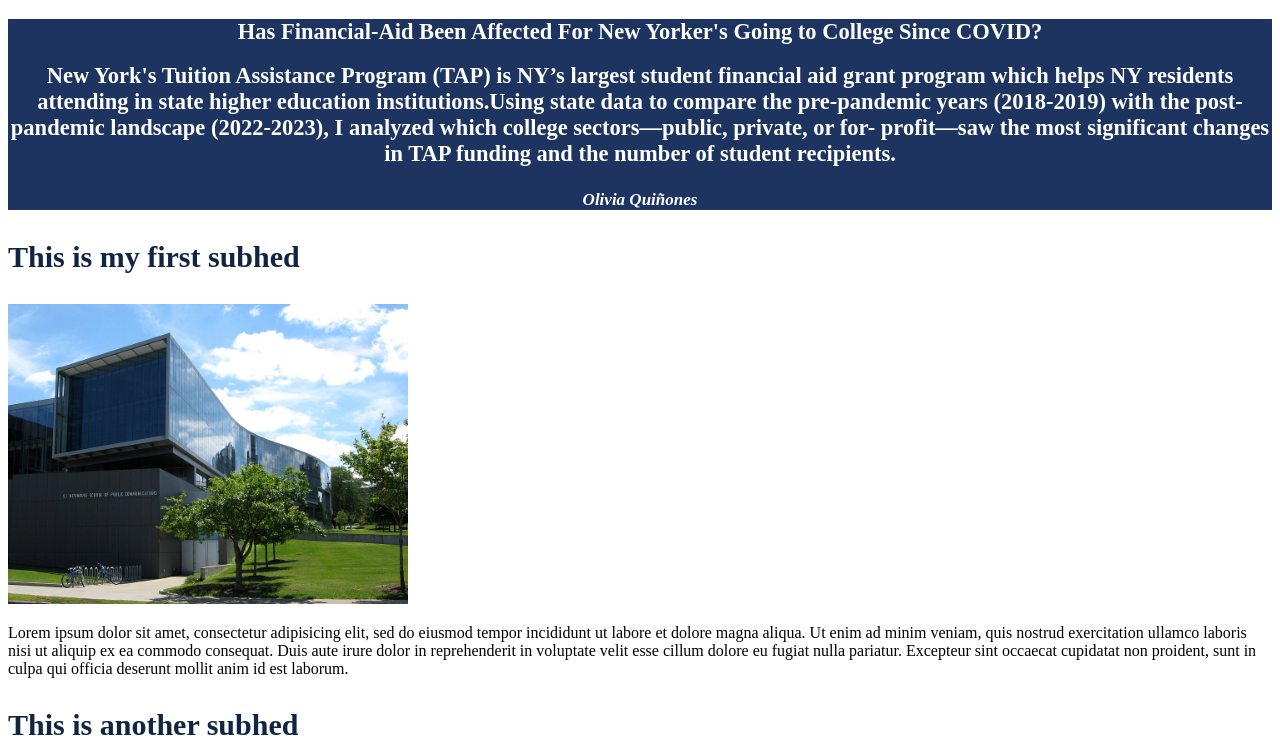
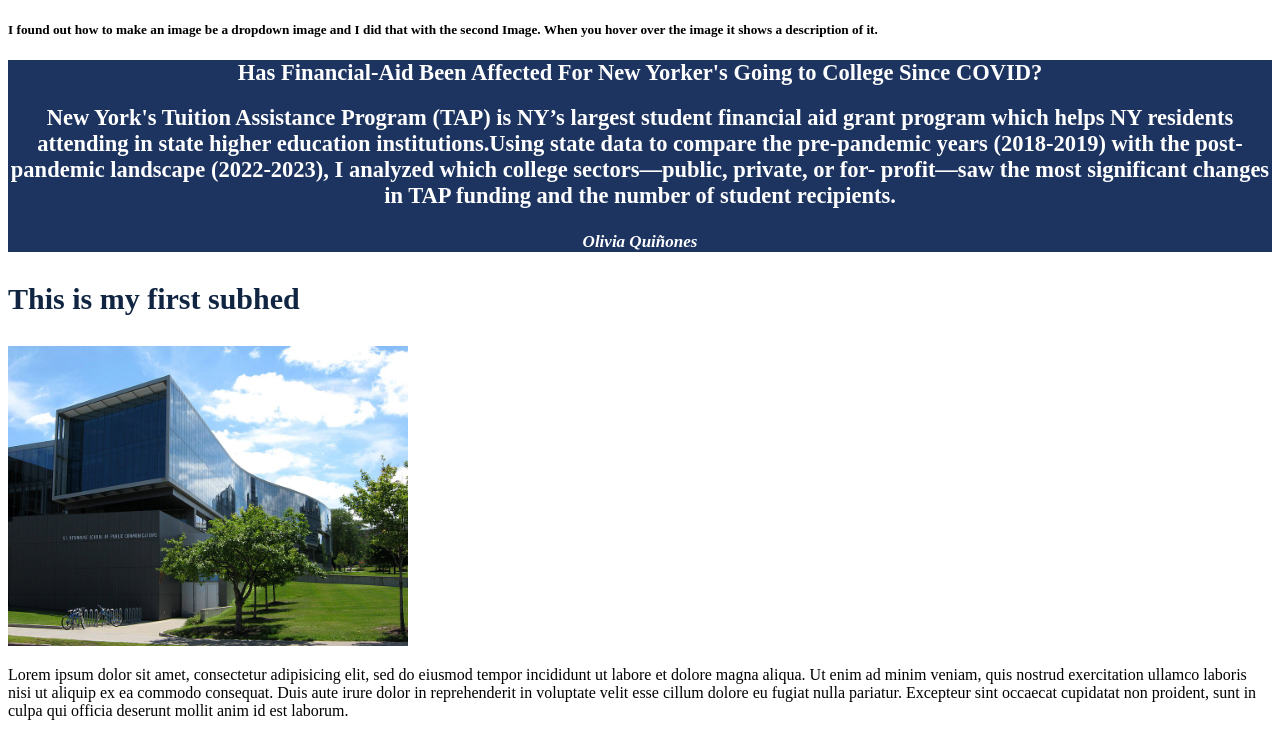
Before and after one commit to Oliviaquinones/Oliviaquinones_final.github.io, a plain HTML site: page index.html in a window 1280 px wide. Shown: the top 747 px of the page. Drawn offline with Linux system fonts and the light colour scheme.

Commit message:
Add files via upload

```diff
--- a/index.html
+++ b/index.html
@@ -13,7 +13,7 @@
 		<!-- Google font: Poppins -->
 
 	</head>
-
+	<h5> I found out how to make an image be a dropdown image and I did that with the second Image. When you hover over the image it shows a description of it.</h5>
 	<body>
 		<section class="header">
 			<h1> Has Financial-Aid Been Affected For New Yorker's Going to College Since COVID? </h1>
```
